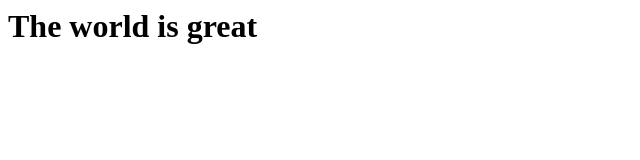
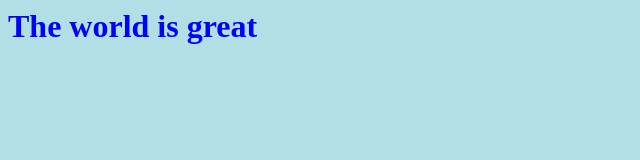
Before and after one commit to joohoyun/playlist, a plain HTML site: page index.html in a window 1280 px wide. Shown: the whole page, without its empty margins (0-640 px from the left). Drawn offline with Linux system fonts and the light colour scheme.

Commit message:
linked index.html to styles.css

```diff
--- a/index.html
+++ b/index.html
@@ -1,4 +1,8 @@
 <html>
+<head>
+	<link rel="stylesheet" href="styles.css">
+	</link>
+</head>
 <title> Hello World </title>
 <body>
 <h1>The world is great</h1>
```
